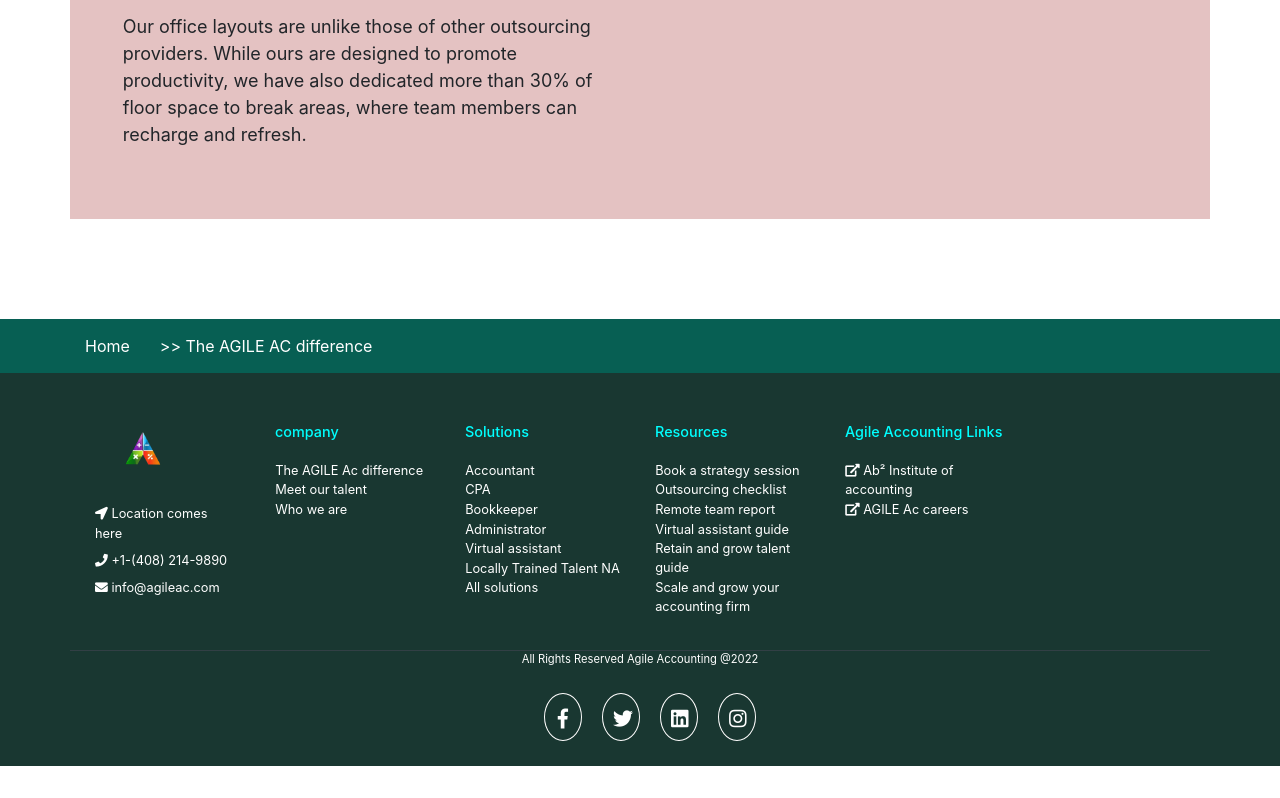
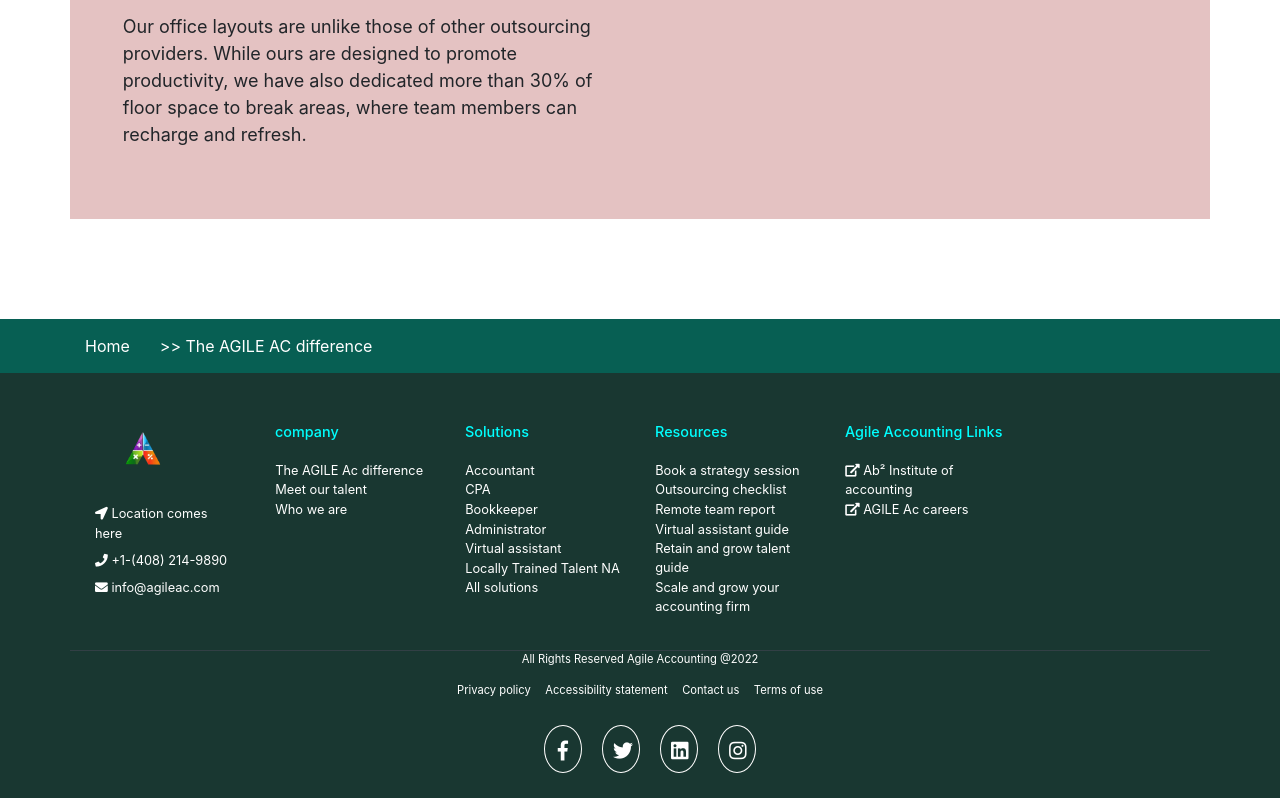
Before and after one commit to Porendlapavan/AGILE-Accounting-demo-page, a plain HTML site: page The Agile ac difference.html in a window 1280 px wide. Shown: the part 4789-5587 px from the top of the page. Before the commit the page ends 5555 px from the top, so only its background shows below. Drawn offline with nearby package versions, Linux system fonts and the light colour scheme; a web font is replaced by a local one.

Commit message:
Update The Agile ac difference.html

```diff
--- a/The Agile ac difference.html
+++ b/The Agile ac difference.html
@@ -144,7 +144,7 @@
                                             <li
                                                 style="text-align: center;font-weight: bold;color: indigo;font-size: 0.7rem;">
                                                 Education</li>
-                                            <li><a href="">Blog</a></li>
+                                            <li><a href="bolgs.html">Blog</a></li>
                                             <li><a href="">Podcasts</a></li>
                                         </div>
                                         <div class="col-lg-6 col-md-6 col-sm-12 ">
@@ -662,9 +662,28 @@
             </div>
         </div>
 
-        <div class="container">
+        <div class="container" style="text-align:left;">
 
-            <p class="text-center" style="font-size: 0.7rem;">All Rights Reserved Agile Accounting @2022 </p>
+            <div class="row">
+                <div class="col-12">
+                    <p class=" text-center" style="font-size: 0.7rem;">All Rights Reserved Agile Accounting @2022
+                    </p>
+                </div>
+                <div class="col-12 text" style="text-align: center;">
+                    <a href="privacypolicy.html" class="text-center "
+                        style="font-size: 0.7rem;padding:0%;padding-right:10px;color: white;">Privacy
+                        policy</a>
+                    <a href="Accessibility Statement.html" class="text-center"
+                        style="font-size: 0.7rem;padding:0%;padding-right:10px;color: white;">Accessibility
+                        statement</a>
+                    <a href="contact us.html" class="text-center"
+                        style="font-size: 0.7rem;padding:0%;padding-right:10px;color: white;">Contact
+                        us</a>
+                    <a href="Terms of Use.html" class="text-center"
+                        style="font-size: 0.7rem;padding:0%;color: white;">Terms of
+                        use</a>
+                </div>
+            </div>
 
             <ul class="social_footer_ul">
                 <li><a href=""><i class="fab fa-facebook-f"></i></a></li>
```
